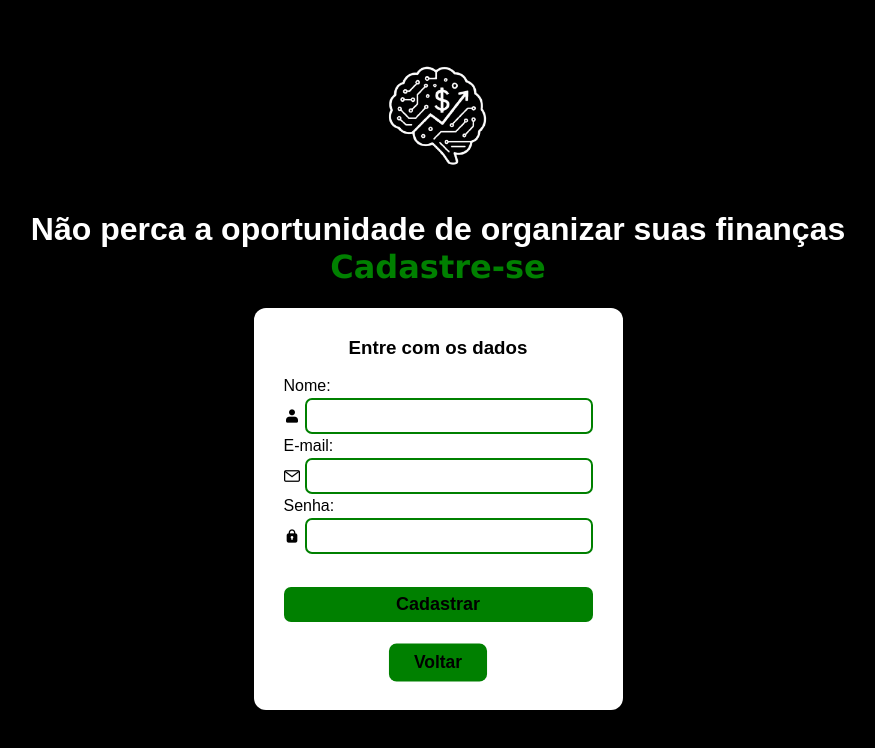
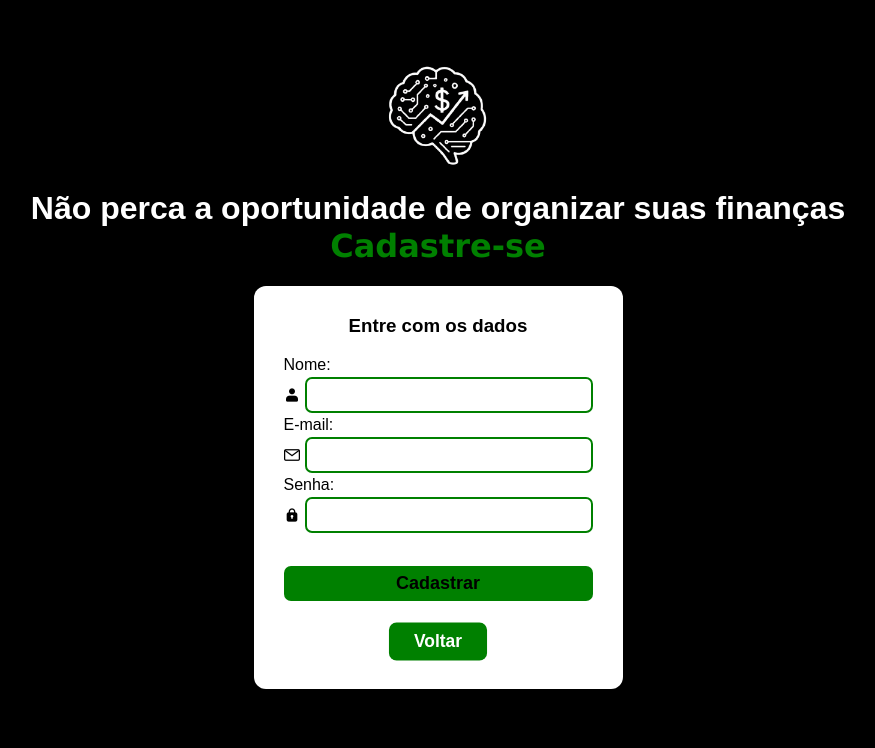
Before and after one commit to PedroNunes-Dev67/Mente-Financeira, a plain HTML site: page frontend/pages/cadastro.html in a window 1280 px wide. In both pictures the pointer is over the button "Voltar". Shown: the whole page, without its empty margins (202-1077 px from the left). Drawn offline with Linux system fonts and the light colour scheme.

Commit message:
Ajustando margin d tela de login e cadastro

```diff
--- a/frontend/pages/cadastro.html
+++ b/frontend/pages/cadastro.html
@@ -26,6 +26,7 @@
 }
 #voltarALogin:hover{
     transform: scale(1.09);
+    color: white;
 }
 @media(max-width:760px){
     body{
--- a/frontend/styles/style-home.css
+++ b/frontend/styles/style-home.css
@@ -49,6 +49,7 @@ body{
 }
 #inSubmit:hover{
     transform: scale(1.08);
+    color: white;
 }
 
 .inputs{
@@ -85,6 +86,9 @@ body{
 #tituloText{
     text-align: center;
 }
+#tituloText h1{
+    margin-top: 0;
+}
 #esqueciSenha{
     margin-top: 8px;
 }
```
